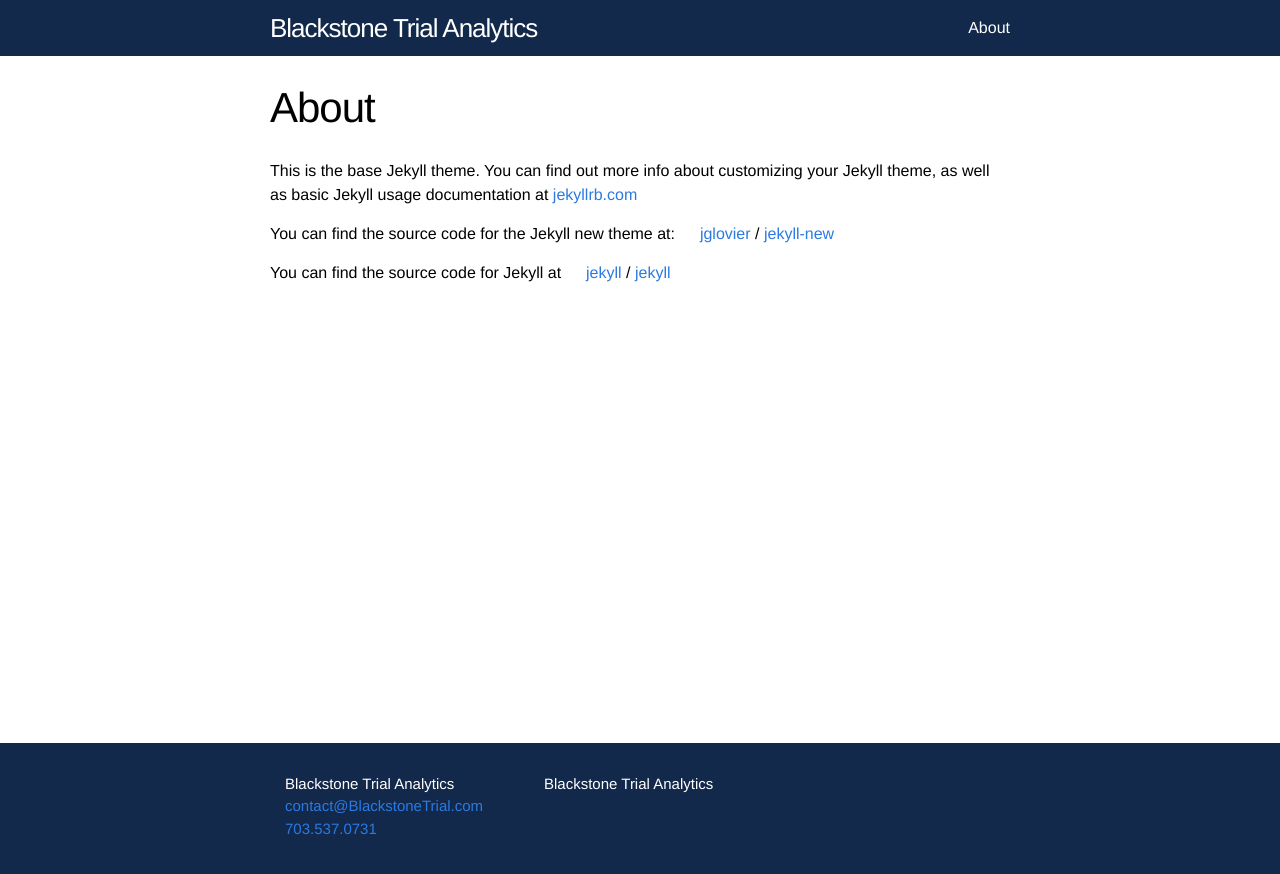
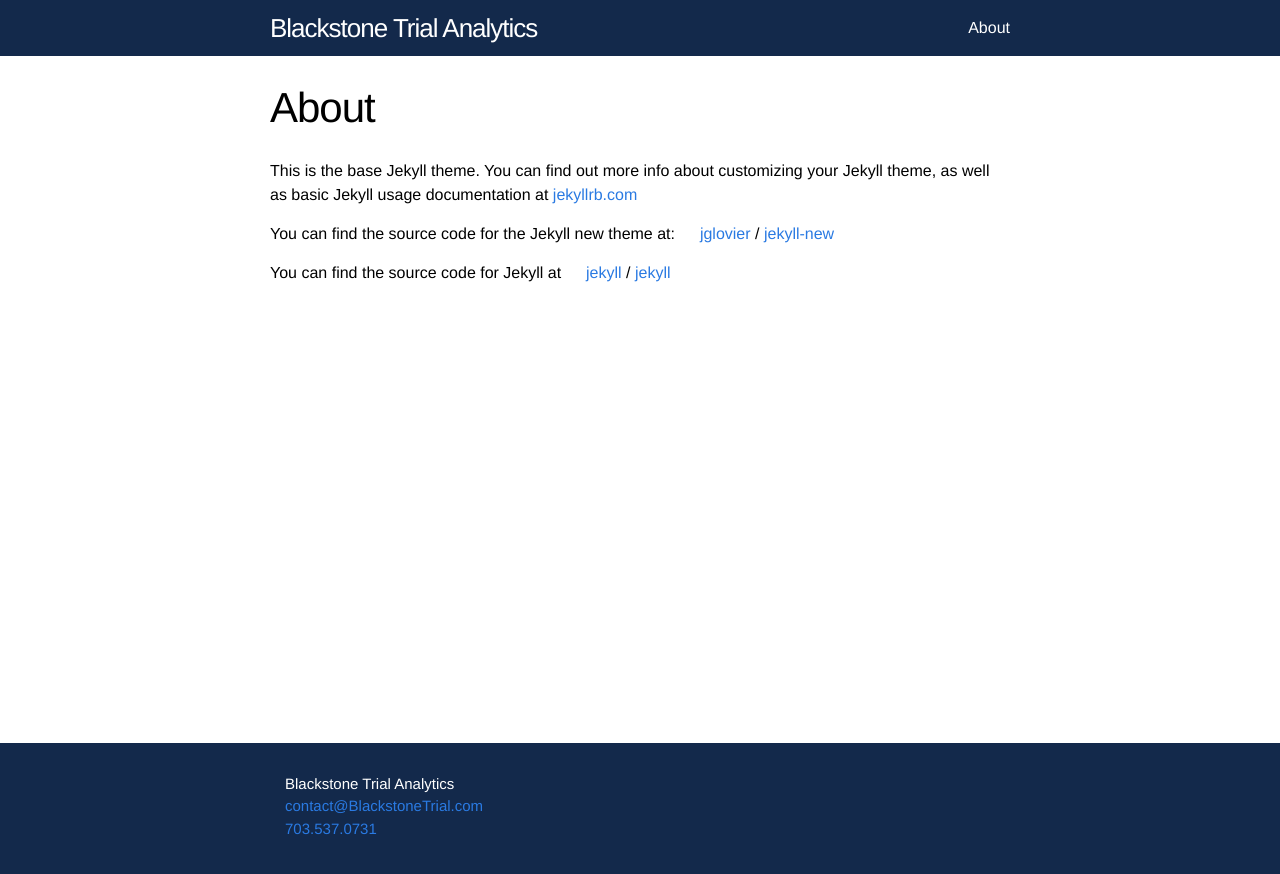
Before and after one commit to BlackstoneTrialAnalytics/BlackstoneTrialAnalytics.github.io, a Jekyll site: the page built from about.md, in a window 1280 px wide. Shown: the top 874 px of the page. Built offline with Jekyll 4.4.1, drawn with Linux system fonts in a browser that asks for light colours.

Commit message:
Update footer.html

```diff
--- a/_includes/footer.html
+++ b/_includes/footer.html
@@ -10,10 +10,6 @@
           <li><a href="tel:{{ site.phone }}">{{site.phone}}</a></li>
         </ul>
       </div>
-
-      <div class="footer-col footer-col-3">
-        <p>{{ site.description }}</p>
-      </div>
     </div>
 
   </div>
```
